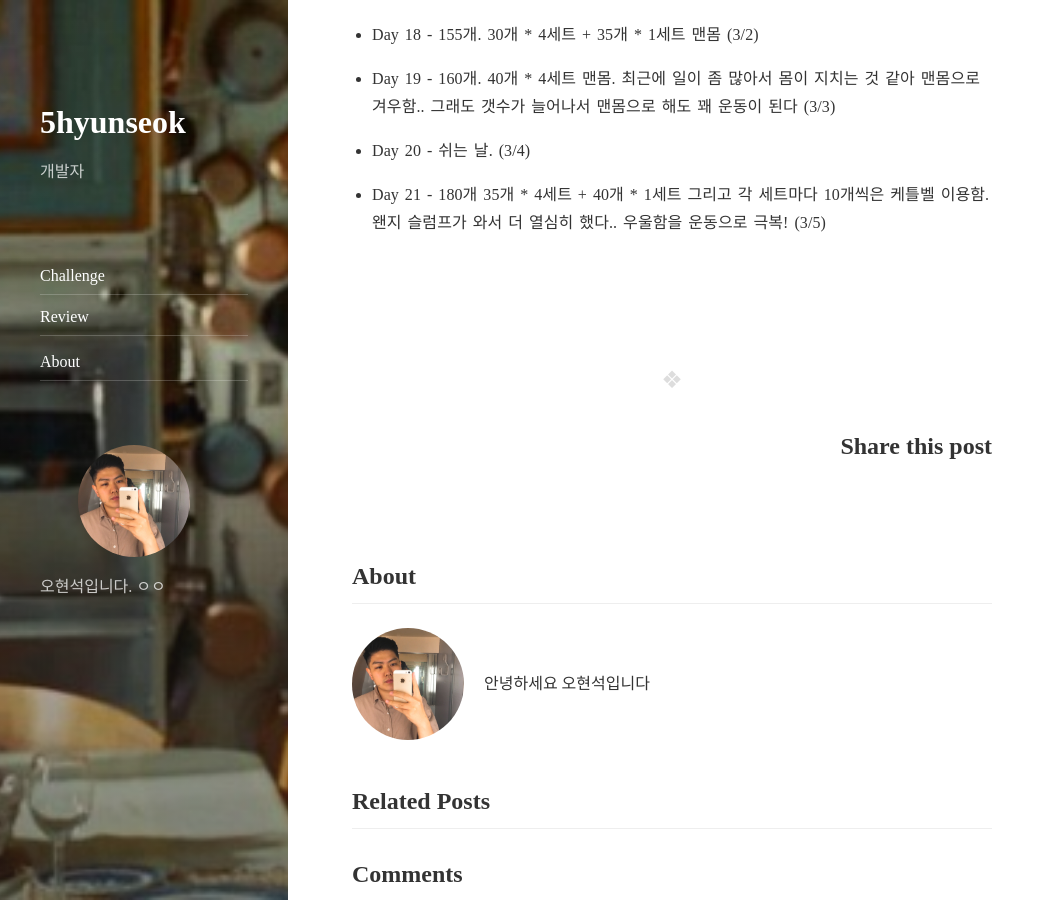
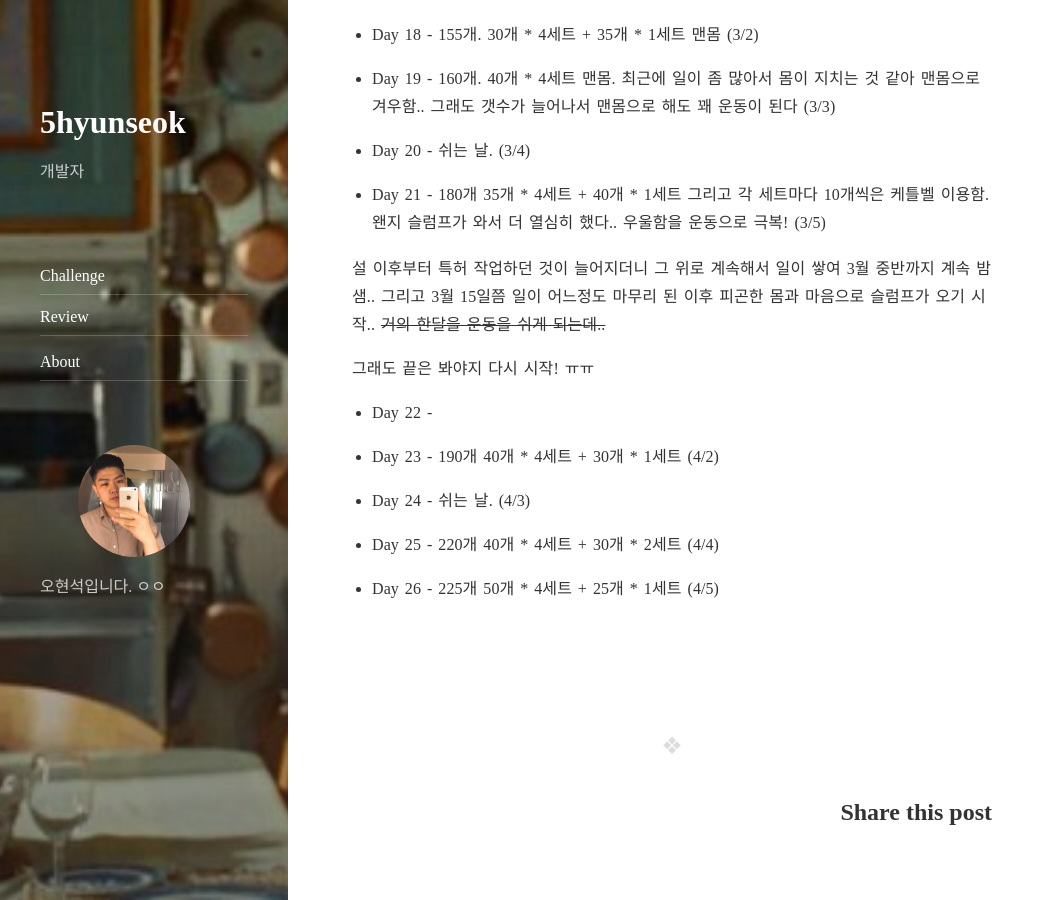
Before and after one commit to 5hyunseok/5hyunseok.github.io, a Jekyll site: the page built from _posts/2018-02-11-squat-challenge.markdown, in a window 1280 px wide and 900 px high, scrolled down 2916 px. Shown: the whole window, without its empty margins (0-1055 px from the left). Built offline with Jekyll 4.4.1, drawn with Linux system fonts in a browser that asks for light colours; nearby versions of some CDN libraries; comment, search, counter and statistics services are not loaded.

Commit message:
Update squat

```diff
--- a/_posts/2018-02-11-squat-challenge.markdown
+++ b/_posts/2018-02-11-squat-challenge.markdown
@@ -72,3 +72,19 @@ comments: true
 - Day 20 - 쉬는 날. (3/4)
 
 - Day 21 - 180개 35개 \* 4세트 + 40개 \* 1세트 그리고 각 세트마다 10개씩은 케틀벨 이용함. 왠지 슬럼프가 와서 더 열심히 했다.. 우울함을 운동으로 극복! (3/5)
+
+설 이후부터 특허 작업하던 것이 늘어지더니 그 위로 계속해서 일이 쌓여 3월 중반까지 계속 밤샘..
+그리고 3월 15일쯤 일이 어느정도 마무리 된 이후 피곤한 몸과 마음으로 슬럼프가 오기 시작..
+~~거의 한달을 운동을 쉬게 되는데..~~
+
+그래도 끝은 봐야지 다시 시작! ㅠㅠ
+
+- Day 22 -
+
+- Day 23 - 190개 40개 \* 4세트 + 30개 \* 1세트 (4/2)
+
+- Day 24 - 쉬는 날. (4/3)
+
+- Day 25 - 220개 40개 \* 4세트 + 30개 \* 2세트 (4/4)
+
+- Day 26 - 225개 50개 \* 4세트 + 25개 \* 1세트 (4/5)
```
